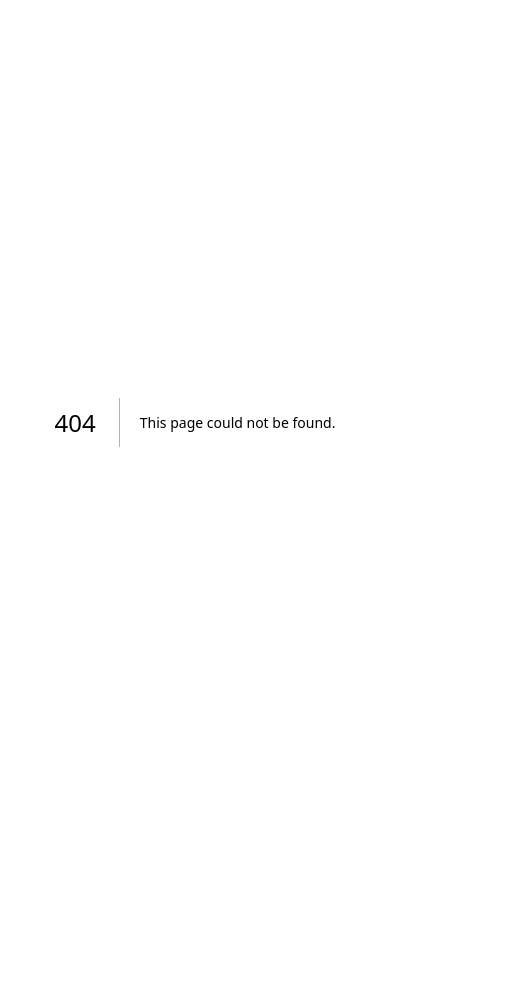
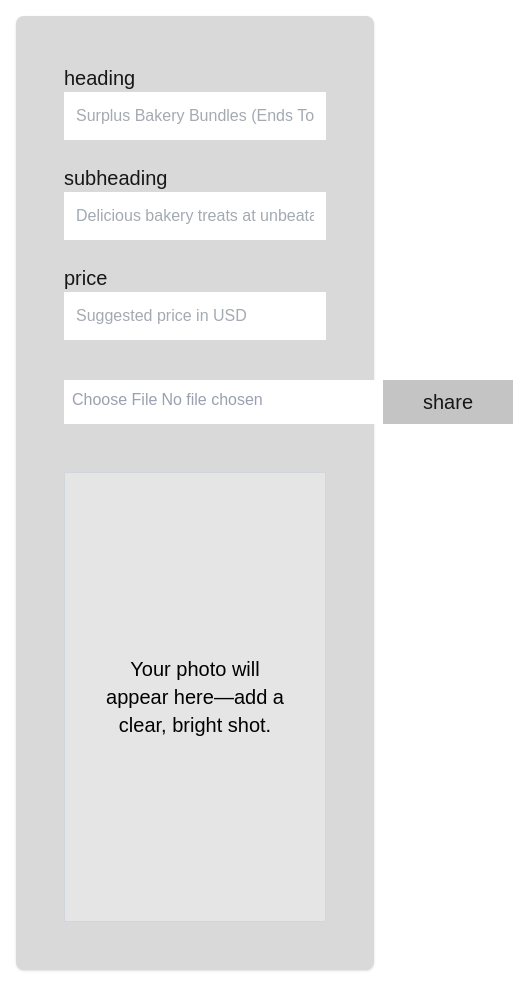
Before and after one commit to ddwijerathne/food-share-app, a Next.js app: page /share in a window 390 px wide. Before the commit this address had no page. Shown: the whole page, 513 px wide, since content can reach past the window. Before the commit the page ends 844 px from the top, so only its background shows below. Built offline with nearby package versions, Linux system fonts and the light colour scheme.

Commit message:
feat: add food sharing flow with images and UI refresh
add server action to upload images and insert food items
add share page with form, image preview, and submit flow
redesign home grid with responsive cards and Next.js Image
allow Supabase Storage image domains in Next config

```diff
--- /dev/null
+++ b/app/actions/food-actions.ts
@@ -0,0 +1,50 @@
+'use server'
+
+import { createClient } from '@/utils/supabase/server'
+import { revalidatePath } from 'next/cache'
+import { redirect } from 'next/navigation'
+
+export async function shareFood(formData: FormData) {
+  const supabase = await createClient()
+
+  // Extract form fields
+  const heading = formData.get('heading') as string
+  const subheading = formData.get('subheading') as string
+  const price = formData.get('price') as string
+  const imageFile = formData.get('image') as File
+
+  if (!imageFile || imageFile.size === 0) {
+    throw new Error("Image is required")
+  }
+
+  // 1. Upload to Supabase Storage
+  const fileName = `${Date.now()}-${imageFile.name}`
+  const { data: uploadData, error: uploadError } = await supabase.storage
+    .from('food-images')
+    .upload(fileName, imageFile)
+
+  if (uploadError) throw new Error(uploadError.message)
+
+  // 2. Get the Public URL
+  const { data: { publicUrl } } = supabase.storage
+    .from('food-images')
+    .getPublicUrl(fileName)
+
+  // 3. Insert into Database
+  const { error: dbError } = await supabase
+    .from('food_items')
+    .insert([
+      {
+        heading,
+        subheading,
+        price: parseFloat(price),
+        image_url: publicUrl,
+      },
+    ])
+
+  if (dbError) throw new Error(dbError.message)
+
+  // 4. Update UI and Redirect
+  revalidatePath('/')
+  redirect('/')
+}
--- a/app/page.tsx
+++ b/app/page.tsx
@@ -1,25 +1,21 @@
 import { createClient } from '@/utils/supabase/server'
+import Image from 'next/image' // Import the Next.js Image component
 
-// 1. Defining the Type locally or importing it
 type FoodItem = {
   id: string
   heading: string | null
   subheading: string | null
   price: number | null
-  image_url?: string | null // Added this to match your DB schema
+  image_url: string | null
 }
 
 export default async function Home() {
-  // 2. ERROR FIX: createClient is async in your server.ts, so we MUST await it
   const supabase = await createClient()
 
-  // 3. ERROR FIX: The correct syntax for typing a select query in Supabase
-  // is .select<string, FoodItem>('*') or simply using 'as' for the result.
   const { data, error } = await supabase
     .from('food_items')
     .select('*')
 
-  // Type cast the data to your FoodItem array
   const foodItems = data as FoodItem[] | null
 
   if (error) {
@@ -27,15 +23,47 @@ export default async function Home() {
   }
 
   return (
-    <main className="p-10">
-      <h1 className="text-2xl font-bold mb-6">Shared Food</h1>
-      <div className="grid grid-cols-1 md:grid-cols-3 gap-6">
+    <main className="p-10 min-h-screen bg-black text-white">
+      <h1 className="text-3xl font-bold mb-8 text-center">Shared Food</h1>
+
+      {/* 1. Added 'max-w-7xl' and 'mx-auto' to center the whole grid
+          2. Changed grid-cols-3 to grid-cols-4 for smaller cards on large screens
+      */}
+      <div className="max-w-7xl mx-auto grid grid-cols-1 sm:grid-cols-2 md:grid-cols-3 lg:grid-cols-4 gap-6">
         {foodItems?.map((item) => (
-          <div key={item.id} className="bg-gray-100 p-4 rounded-xl">
-             {/* 4. ERROR FIX: Ensure properties exist before rendering */}
-             <h2 className="font-bold">{item.heading || 'No Heading'}</h2>
-             <p className="text-sm text-gray-600">{item.subheading}</p>
-             <p className="text-green-600 font-semibold">${item.price || 0}</p>
+          <div key={item.id} className="bg-[#f8f9fa] text-black rounded-3xl overflow-hidden shadow-lg flex flex-col hover:scale-[1.02] transition-transform duration-200">
+
+            {/* Square Image Container */}
+            <div className="relative w-full aspect-square bg-gray-200">
+              {item.image_url ? (
+                <Image
+                  src={item.image_url}
+                  alt={item.heading || 'Food image'}
+                  fill
+                  className="object-cover"
+                  sizes="(max-width: 640px) 100vw, (max-width: 1024px) 33vw, 25vw"
+                />
+              ) : (
+                <div className="flex items-center justify-center h-full text-gray-400">
+                  No Image
+                </div>
+              )}
+            </div>
+
+            {/* Reduced padding from p-6 to p-4 for smaller cards */}
+            <div className="p-4 flex flex-col flex-grow">
+              <h2 className="text-lg font-bold mb-1 truncate">{item.heading || 'Untitled Dish'}</h2>
+              <p className="text-gray-500 text-xs mb-4 line-clamp-2 leading-relaxed">{item.subheading}</p>
+
+              <div className="flex justify-between items-center mt-auto">
+                <span className="text-xl font-bold text-green-600">
+                  ${item.price?.toFixed(2) || '0.00'}
+                </span>
+                <button className="bg-black text-white px-4 py-1.5 rounded-full text-xs font-medium hover:bg-gray-800 transition-colors">
+                  View
+                </button>
+              </div>
+            </div>
           </div>
         ))}
       </div>
--- /dev/null
+++ b/app/share/page.tsx
@@ -0,0 +1,84 @@
+'use client'
+
+import { useState } from 'react'
+import { shareFood } from '../actions/food-actions'
+
+export default function SharePage() {
+  const [preview, setPreview] = useState<string | null>(null)
+
+  const handleImagePreview = (e: React.ChangeEvent<HTMLInputElement>) => {
+    const file = e.target.files?.[0]
+    if (file) {
+      setPreview(URL.createObjectURL(file))
+    }
+  }
+
+  return (
+    <main className="min-h-screen bg-white flex items-center justify-center p-4">
+      <div className="bg-[#D9D9D9] w-full max-w-5xl p-12 rounded-lg shadow-sm flex flex-col md:flex-row gap-12">
+
+        {/* Left Side: Inputs */}
+        <form action={shareFood} className="flex-1 space-y-6">
+          <div className="space-y-2">
+            <label className="text-xl font-medium">heading</label>
+            <input
+              name="heading"
+              required
+              className="w-full p-3 bg-white border-none outline-none text-gray-600"
+              placeholder="Surplus Bakery Bundles (Ends Tonight)"
+            />
+          </div>
+
+          <div className="space-y-2">
+            <label className="text-xl font-medium">subheading</label>
+            <input
+              name="subheading"
+              required
+              className="w-full p-3 bg-white border-none outline-none text-gray-600"
+              placeholder="Delicious bakery treats at unbeatable prices"
+            />
+          </div>
+
+          <div className="space-y-2">
+            <label className="text-xl font-medium">price</label>
+            <input
+              name="price"
+              type="number"
+              required
+              className="w-full p-3 bg-white border-none outline-none text-gray-600"
+              placeholder="Suggested price in USD"
+            />
+          </div>
+
+          <div className="flex gap-0 pt-4">
+            <input
+              type="file"
+              name="image"
+              accept="image/*"
+              onChange={handleImagePreview}
+              required
+              className="flex-1 p-2 bg-white text-gray-400"
+            />
+            <button
+              type="submit"
+              className="bg-[#C4C4C4] px-10 py-2 text-xl font-medium hover:bg-gray-400 transition-colors"
+            >
+              share
+            </button>
+          </div>
+        </form>
+
+        {/* Right Side: Preview */}
+        <div className="w-full md:w-[400px] h-[450px] bg-[#E5E5E5] flex items-center justify-center p-8 text-center border border-gray-300">
+          {preview ? (
+            <img src={preview} alt="Preview" className="w-full object-cover" />
+          ) : (
+            <p className="text-xl text-black">
+              Your photo will appear here—add a clear, bright shot.
+            </p>
+          )}
+        </div>
+      </div>
+    </main>
+  )
+}
--- a/next.config.ts
+++ b/next.config.ts
@@ -1,8 +1,22 @@
 import type { NextConfig } from "next";
 
 const nextConfig: NextConfig = {
-  /* config options here */
   reactCompiler: true,
+  experimental: {
+    serverActions: {
+      bodySizeLimit: '25mb',
+    },
+  },
+  images: {
+    remotePatterns: [
+      {
+        protocol: 'https',
+        hostname: 'sastnixdhaxhahyrkjxo.supabase.co',
+        port: '',
+        pathname: '/storage/v1/object/public/**',
+      },
+    ],
+  },
 };
 
 export default nextConfig;
```
